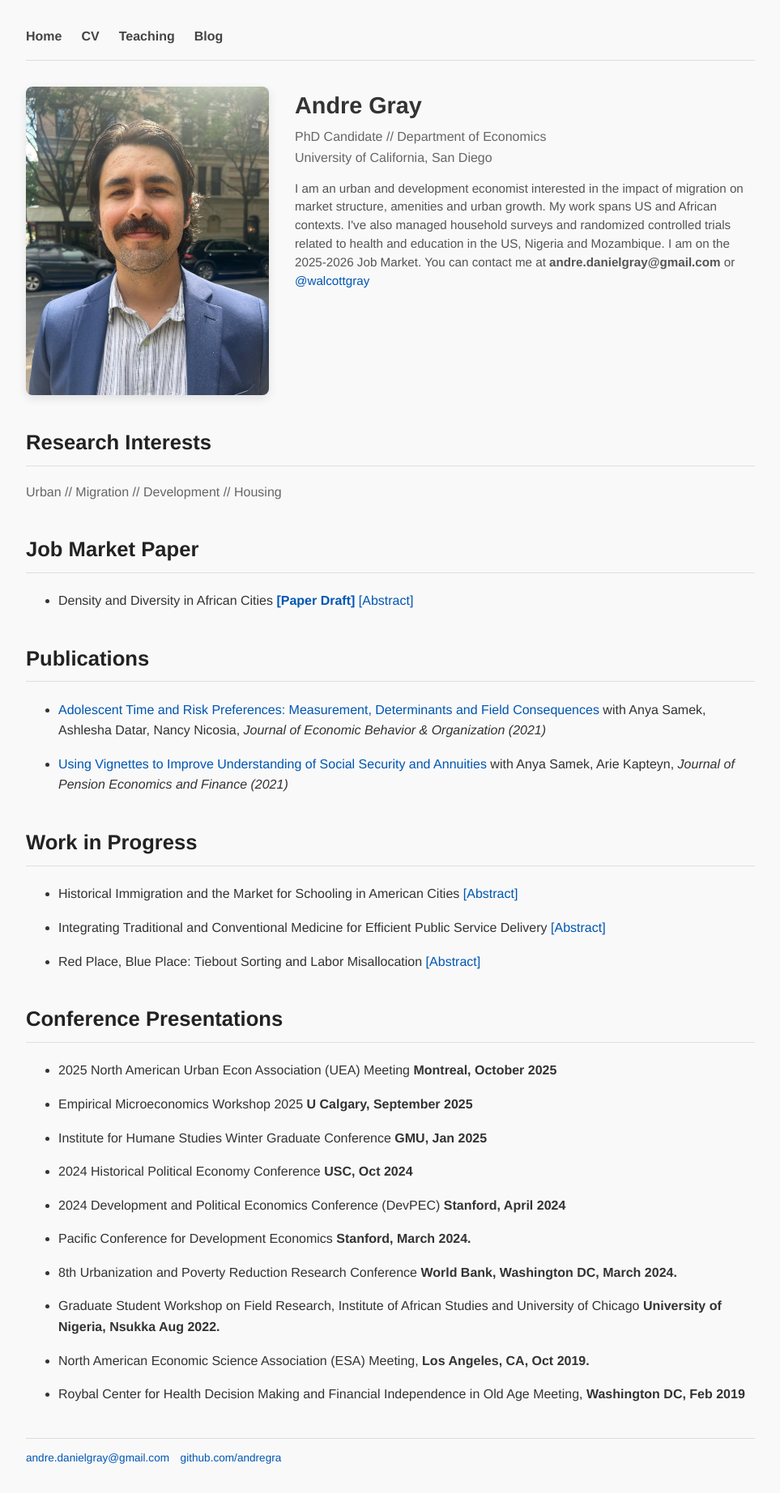
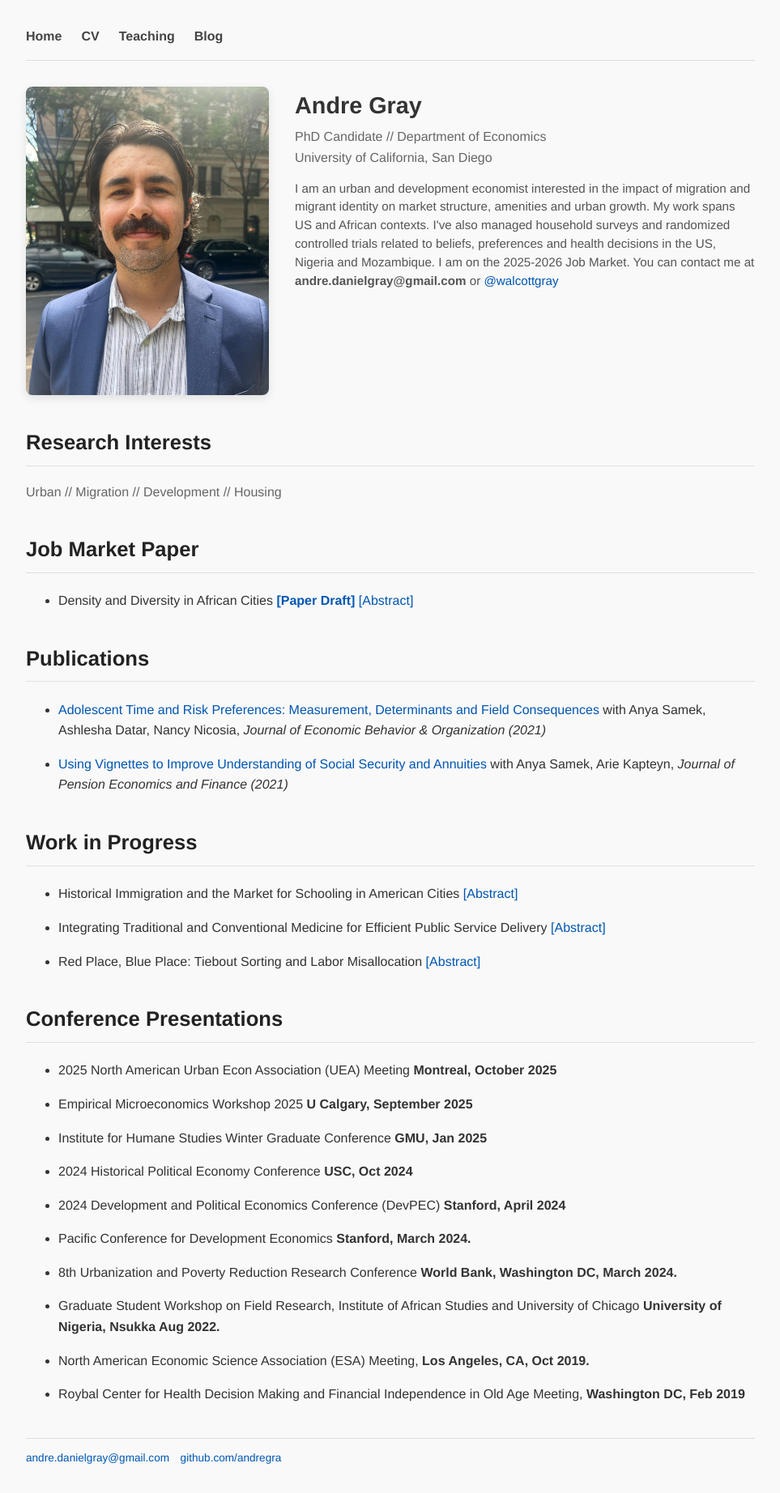
Before and after one commit to andregra/andregra.github.io, a Jekyll site: the page built from index.md, in a window 1280 px wide. Shown: the whole page at 81% size, without its empty margins (158-1121 px from the left). Built offline with Jekyll 4.4.1, drawn with Linux system fonts in a browser that asks for light colours.

Commit message:
Update index.md

```diff
--- a/index.md
+++ b/index.md
@@ -11,7 +11,7 @@ title: Andre Gray
         <h4>University of California, San Diego</h4>
       </div>
       <p class="blurb">
-        I am an urban and development economist interested in the impact of migration on market structure, amenities and urban growth. My work spans US and African contexts. I've also managed household surveys and randomized controlled trials related to health and education in the US, Nigeria and Mozambique. I am on the 2025-2026 Job Market. You can contact me at <strong>andre.danielgray@gmail.com</strong> or <a href="https://x.com/walcottgray">@walcottgray</a>
+        I am an urban and development economist interested in the impact of migration and migrant identity on market structure, amenities and urban growth. My work spans US and African contexts. I've also managed household surveys and randomized controlled trials related to beliefs, preferences and health decisions in the US, Nigeria and Mozambique. I am on the 2025-2026 Job Market. You can contact me at <strong>andre.danielgray@gmail.com</strong> or <a href="https://x.com/walcottgray">@walcottgray</a>
       </p>
     </div>
   </div>
```
